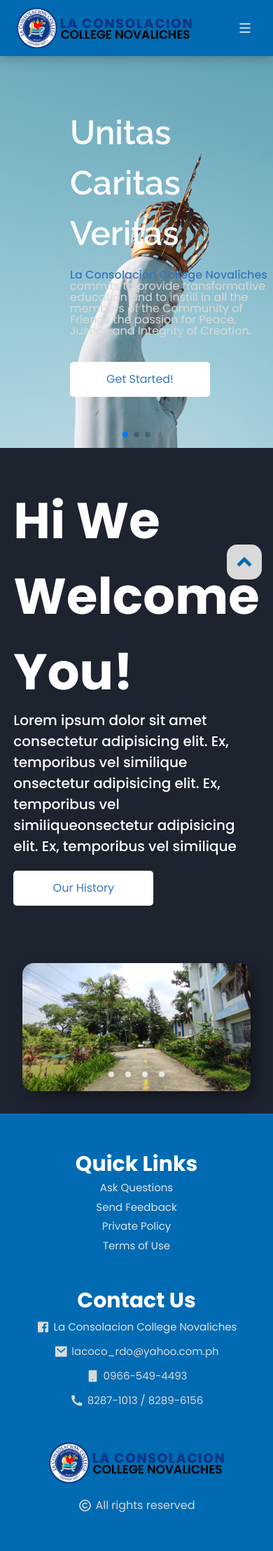
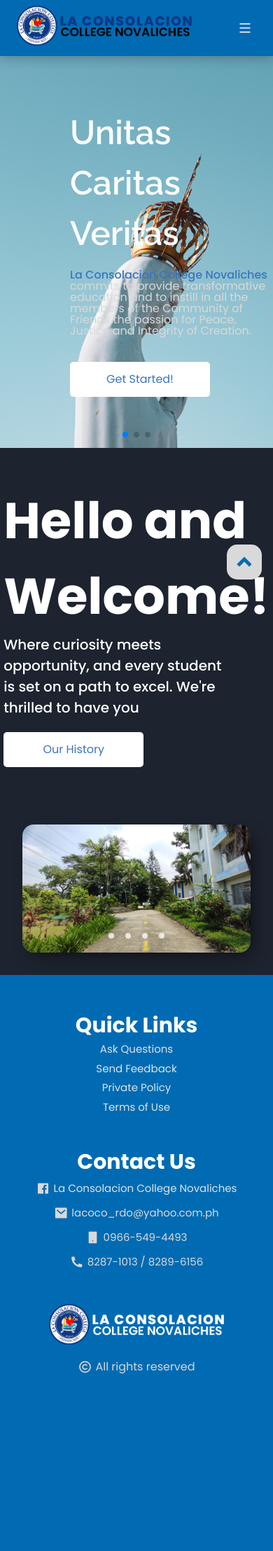
Before and after one commit to SANTEOWEN/LACO-WEB-2, a PHP site: page / in a window 390 px wide. Shown: the whole page at 70% size. After the commit the page ends 1963 px from the top, so only its background shows below. Run offline with PHP 8.4, Linux system fonts and the light colour scheme.

Commit message:
Fixed some changes like debugging some bugs

```diff
--- a/laco-main-II/css/index.css
+++ b/laco-main-II/css/index.css
@@ -89,7 +89,7 @@
 }
 /*=============== REUSABLE CSS CLASSES ===============*/
 .container {
-  max-width: 1200px;
+  max-width: 1725px;
   margin-inline: 1.5rem;
 }
 
@@ -714,6 +714,10 @@
   .swiper-wrapper .slide {
     height: 35rem;
   }
+  .swiper-wrapper .content {
+    margin: 0;
+    max-width: 20rem;
+  }
   .swiper-wrapper .slide .content h3 {
     font-size: 3rem;
   }
--- a/laco-main-II/index.php
+++ b/laco-main-II/index.php
@@ -27,8 +27,9 @@
     <header class="header">
         <div class="nav container">
             <div class="nav__data">
-                <a href="" class="nav__logo"><img src="assets/logo/main.png" alt=""></a>
-
+                <div class="main-logo">
+                <a href="#" class="nav__logo"><img src="assets/logo/main.png" alt=""></a>
+                </div>
                 <div class="nav__toggle" id="nav-toggle">
                     <i class="ri-menu-line nav__burger"></i>
                     <i class="ri-close-line nav__close"></i>
@@ -141,7 +142,7 @@
                 <section class="swiper-slide slide" style="background: url('assets/school_photos/3.jpg') no-repeat;">
                     <div class="content">
                         <h3>The Best Courses You Will Find Here</h3>
-                        <p>We Have a <span><a href="">Varity</a></span> of courses that you can choose.</p>
+                        <p>We Have a <span><a href="">Variety</a></span> of courses that you can choose.</p>
                     </div>
                 </section>
                 <section class="swiper-slide slide" style="background: url('assets/logo/test_1.jpg') no-repeat;">
@@ -163,10 +164,8 @@
 
             <div class="box">
                 <div class="content_1">
-                    <h1>Hi We Welcome You!</h1>
-                    <p>Lorem ipsum dolor sit amet consectetur adipisicing elit. Ex, temporibus vel similique onsectetur
-                        adipisicing elit. Ex, temporibus vel similiqueonsectetur adipisicing elit. Ex, temporibus vel
-                        similique</p>
+                    <h1>Hello and Welcome!</h1>
+                    <p>Where curiosity meets opportunity, and every student is set on a path to excel. We're thrilled to have you </p>
                     <div class="button-container">
                         <a href="#">Our History</a>
                     </div>
@@ -224,7 +223,7 @@
         </div>
 
         <div class="footer-content">
-            <img src="assets/logo/main.png" alt="">
+            <img src="assets/school_photos/main-2.png" alt="">
             <div class="text-content">
                 <p class="copyright"><i class="ri-copyright-line"></i>All rights reserved</p>
             </div>
--- a/laco-main-II/styling/_main.scss
+++ b/laco-main-II/styling/_main.scss
@@ -7,7 +7,7 @@
 /*=============== REUSABLE CSS CLASSES ===============*/
 
 .container {
-  max-width: 1200px;
+  max-width: 1725px;
   margin-inline: 1.5rem;
 }
 
@@ -61,6 +61,7 @@
   align-items: center;
   width: 250px;
   height: auto;
+
 }
 
 .nav__toggle {
@@ -713,6 +714,11 @@
   .slide{
     height: 35rem;
   }
+
+  .content{
+    margin: 0;
+    max-width: 20rem;
+  }
 }
 
 .swiper-wrapper .slide .content h3{
```
Also changed, not shown: laco-main-II/assets/school_photos/main-2.png (added).
